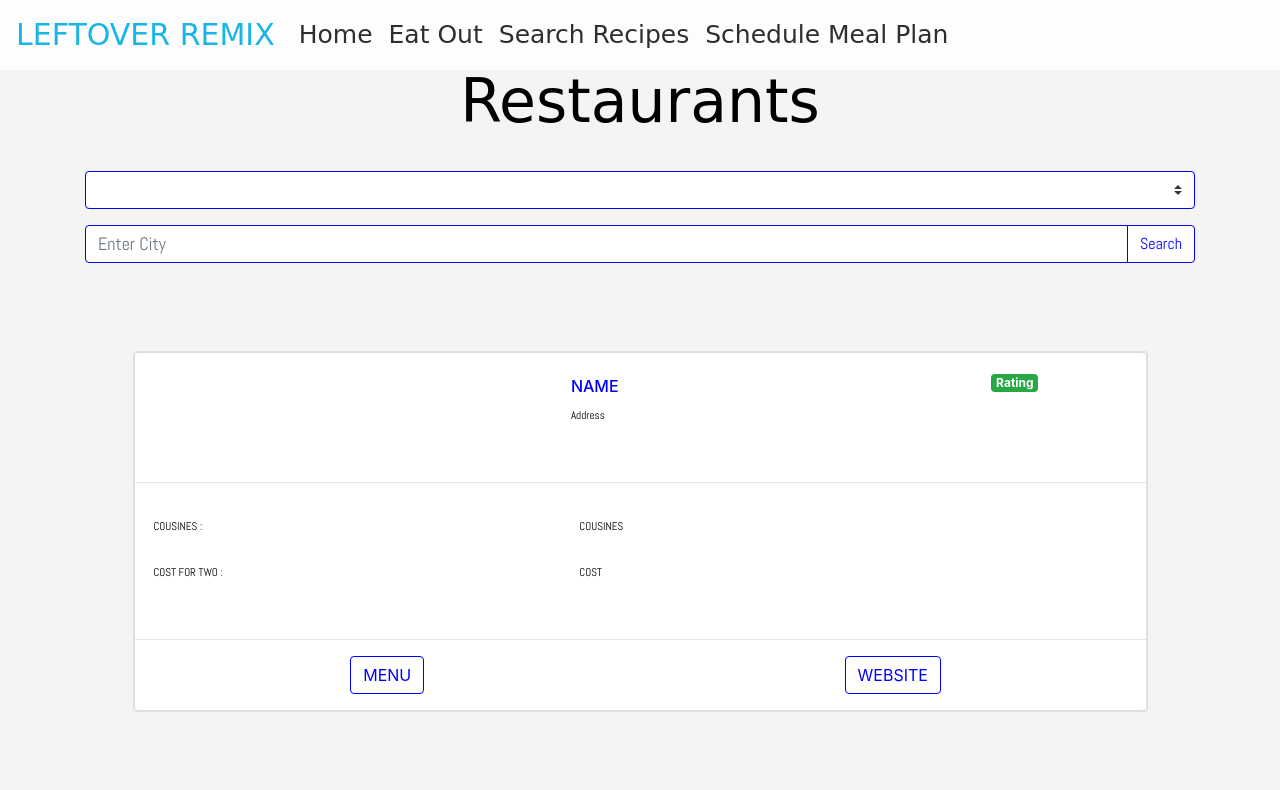
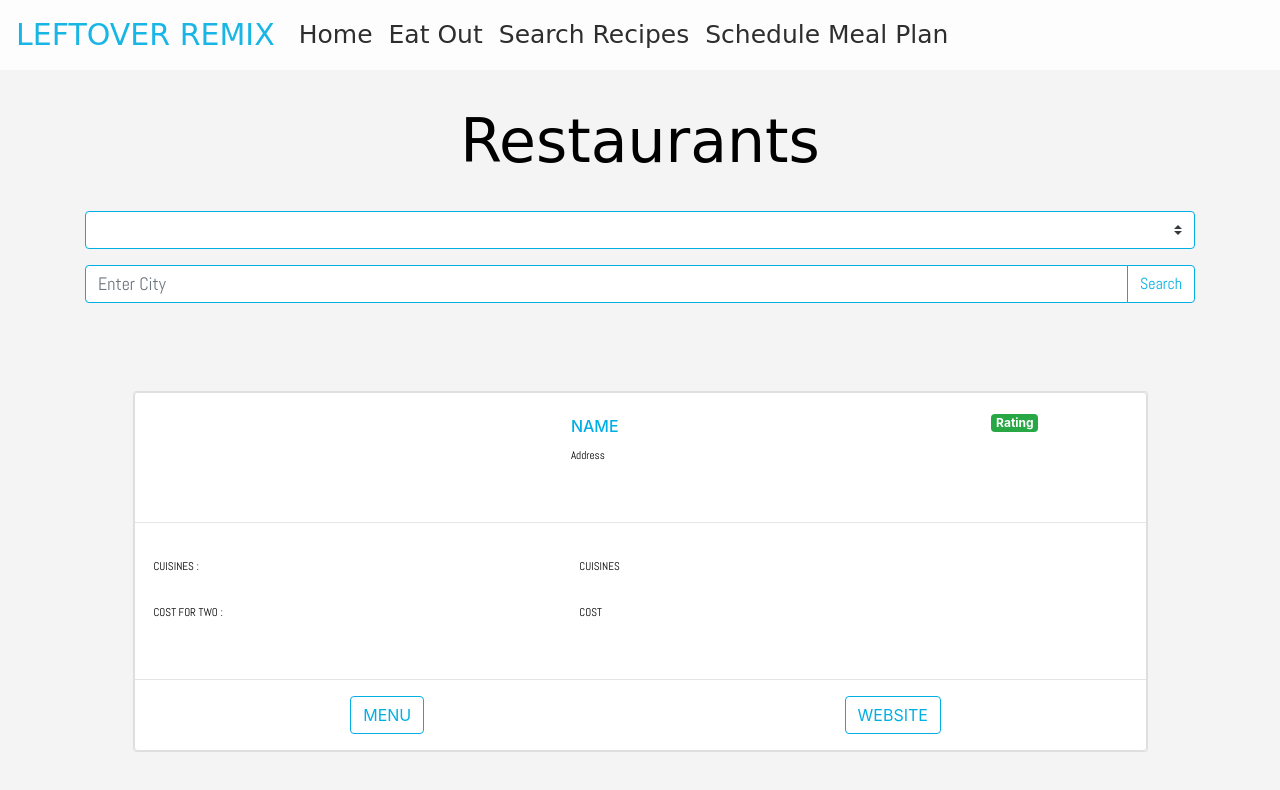
Before and after one commit to jeanjosephgeorge/FrontEndProject, a plain HTML site: page restaurant.html in a window 1280 px wide. Drawn offline with nearby package versions, Linux system fonts and the light colour scheme; no server answers; some icons are missing; a web font is replaced by a local one.

Commit message:
made color accent changes

```diff
--- a/restaurant.html
+++ b/restaurant.html
@@ -1,7 +1,7 @@
 <!doctype html>
 <html lang="en">
   <head>
-    <title>Leftover Remix - Restaurants</title>
+    <title>Let's Eat Out</title>
     <!-- Required meta tags -->
     <meta charset="utf-8">
     <meta name="viewport" content="width=device-width, initial-scale=1, shrink-to-fit=no">
@@ -28,13 +28,12 @@
                       class="sr-only">(current)</span></a>
               <a class="nav-item nav-link active" href="restaurant.html">Eat Out</a>
               <a class="nav-item nav-link active" href="index.html">Search Recipes</a>
-              <a class="nav-item nav-link active" href="schedule.html">Schedule
-                  Meal Plan</a>
+              <a class="nav-item nav-link active" href="schedule.html">Schedule Meal Plan</a>
 
           </div>
       </div>
   </nav>
-    <h1 class="text-center larger-font mt-2">Restaurants</h1>
+    <h1 class="text-center larger-font mt-5">Restaurants</h1>
       <div class="container">
           <div class="row">
           <div class="col">
@@ -92,11 +91,11 @@
               <hr>
               <div class="row py-3 ml-1">
                 <div class="col-5 text-uppercase ">
-                <p>cousines :</p>
+                <p>cuisines :</p>
                 <p>cost for two :</p>
                 </div>
                 <div class="col-7 text-uppercase">
-                <p>cousines</p>
+                <p>cuisines</p>
                 <p>cost</p>
                 </div>
               </div>
--- a/styles/restaurant.css
+++ b/styles/restaurant.css
@@ -1,7 +1,7 @@
 :root {
     --mainBackground: #f4f4f4 ;
     --main: black;
-    --mainSecondary: blue;
+    --mainSecondary: #02afe4;
 }
 body {
     background: var(--mainBackground);
@@ -49,6 +49,9 @@ body {
     font-size:30px;
     color:#02afe4;
 }
+#searchCategory{
+    border-color: #02afe4;
+}
 .nav-item{
     font-size:25px;
     color:rgb(65, 64, 64);
```
